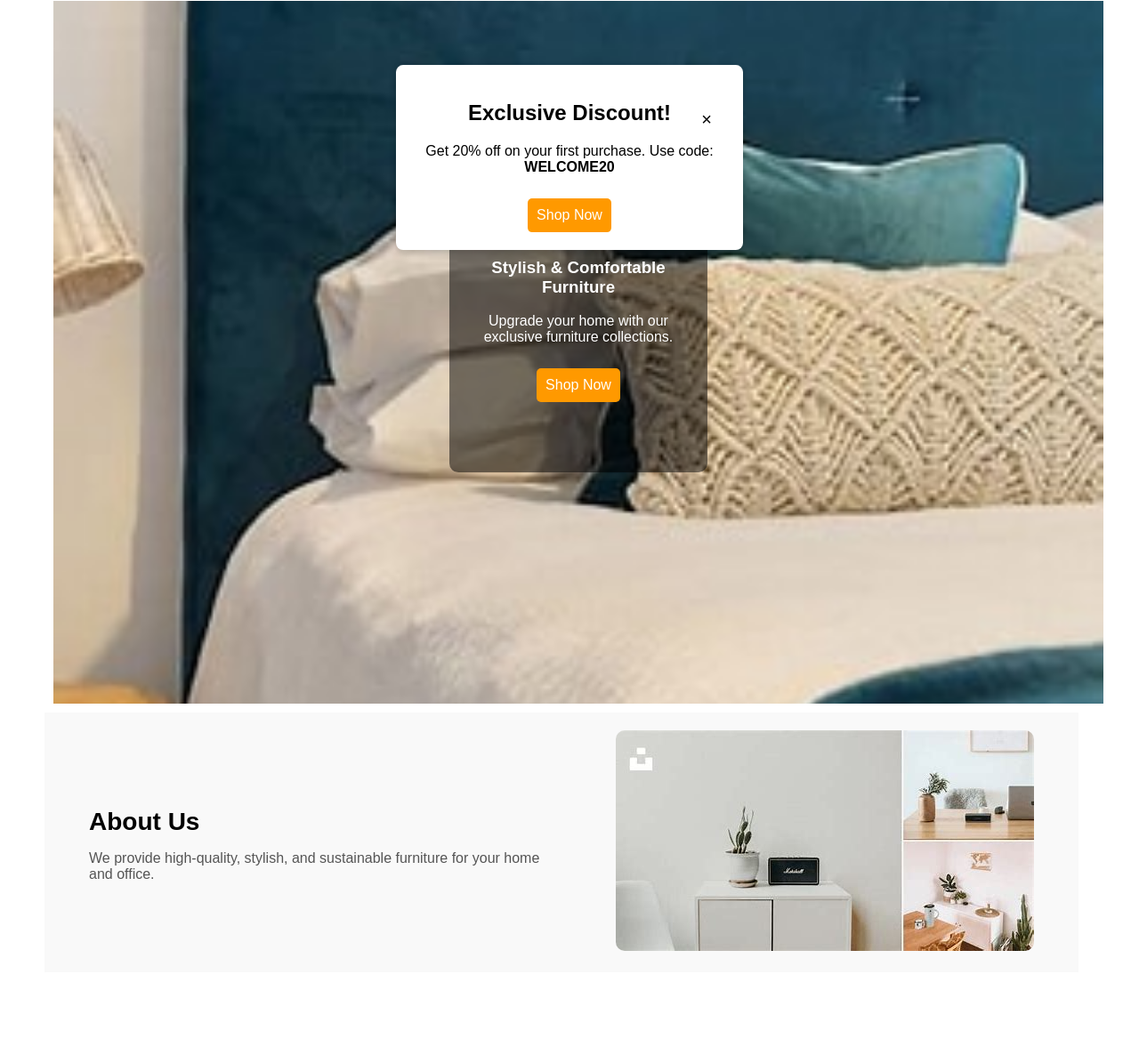
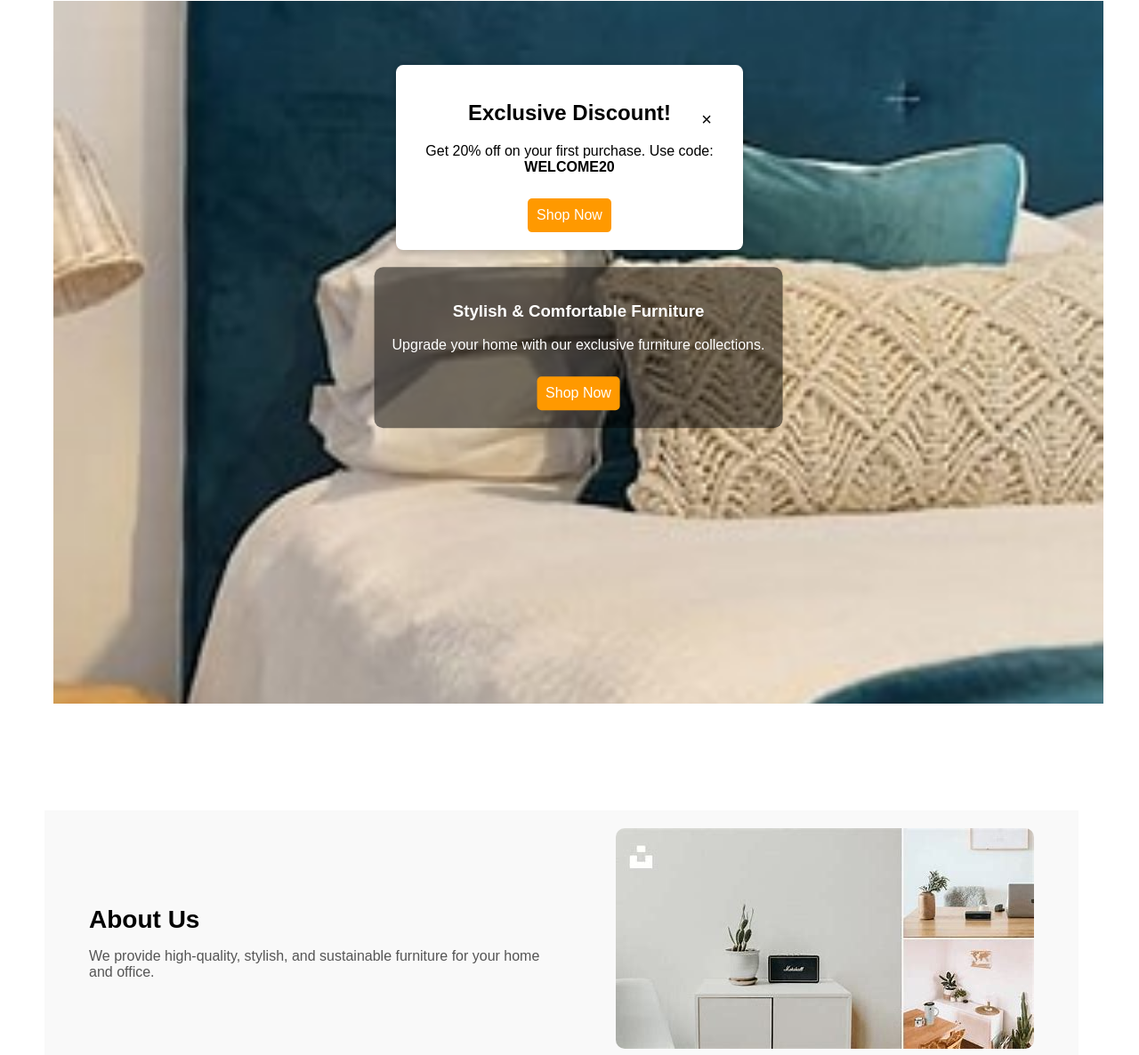
Before and after one commit to PALINPANIGRAHI/Furniture, a plain HTML site: page public/index.html in a window 1280 px wide. Shown: the part 223-1409 px from the top of the page at 89% size. Drawn offline with Linux system fonts and the light colour scheme; no server answers.

Commit message:
modified

```diff
--- a/public/styles.css
+++ b/public/styles.css
@@ -129,12 +129,6 @@ footer {
     border-radius: 10px;
     z-index: 2;
 }
-@media (min-width:768px){
-    .overlay{
-        max-width: 250px;
-        bottom: 15%;
-    }
-}
 
 button {
     background-color: #d4a373;
@@ -159,7 +153,7 @@ button:hover {
     padding: 20px 50px;
     background-color: #f9f9f9;
     width: 90%;
-    margin-top: -200px;/* Reduces the unwanted space*/
+    margin-top: -90px;/* Reduces the unwanted space*/
 }
 
 .about-content {
```
